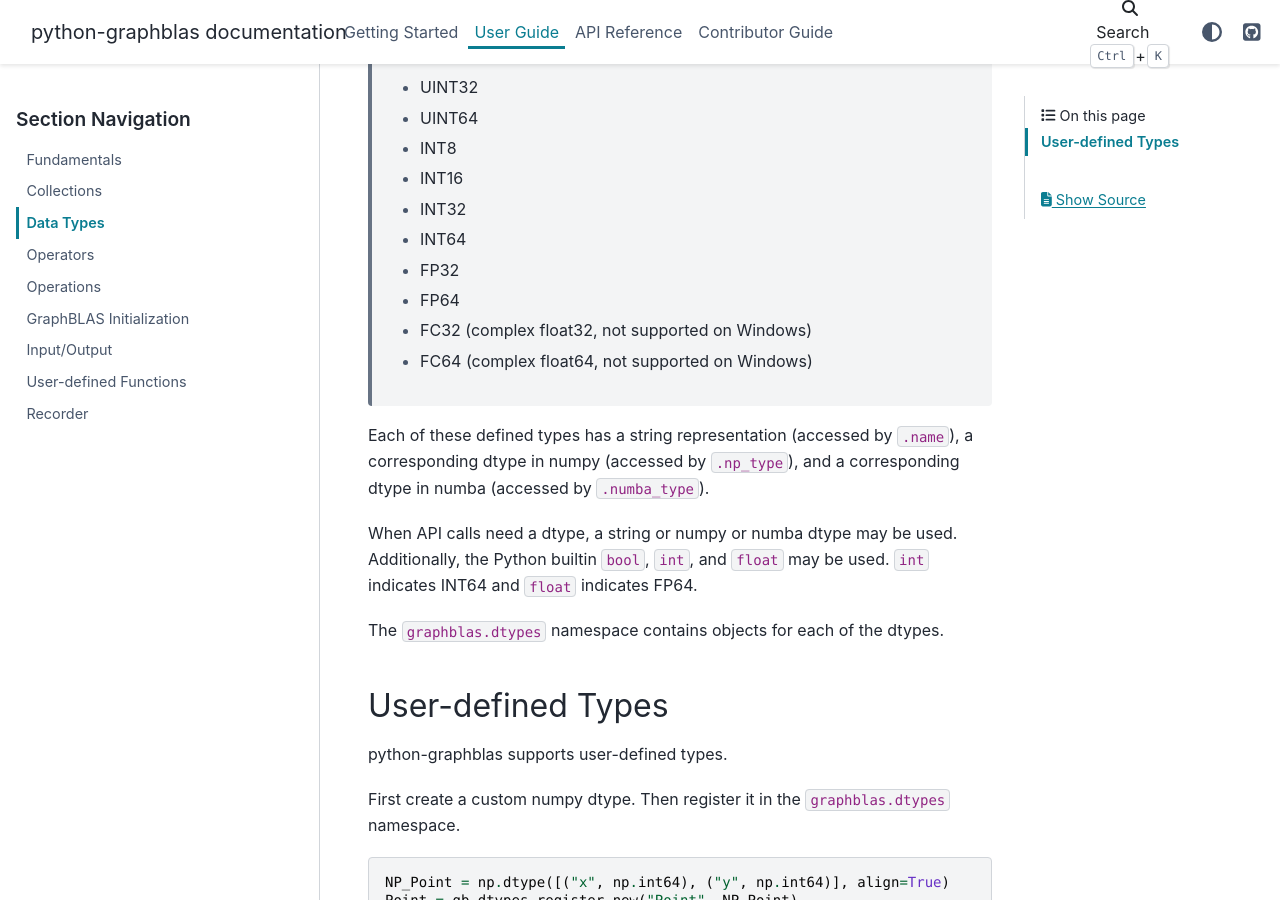
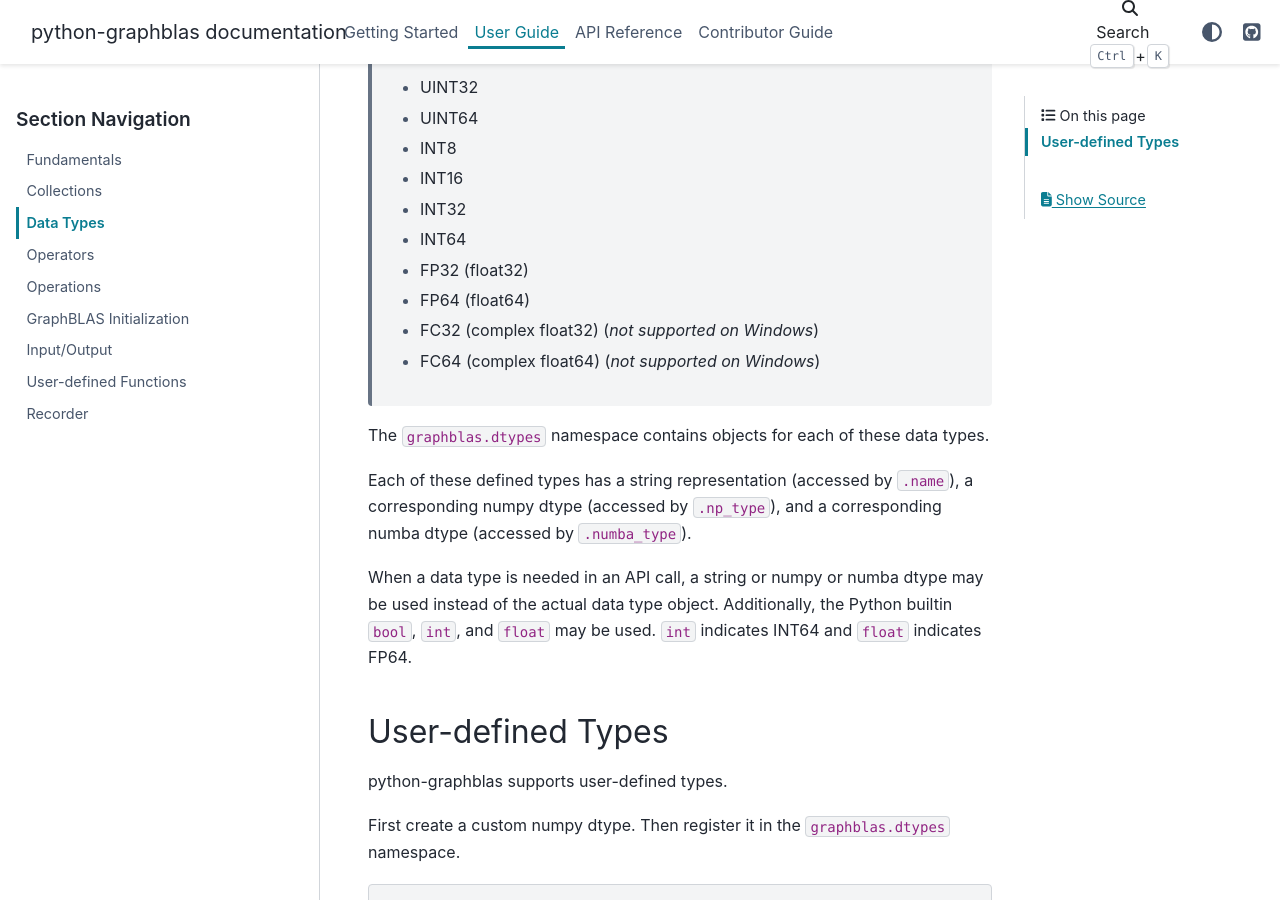
Before and after one commit to titisda/graph-python, a Sphinx documentation site: the page built from docs/user_guide/types.rst, in a window 1280 px wide and 900 px high, scrolled down 332 px. Built offline with Sphinx 7.4.7 and the PyData theme 0.15.4, drawn with Linux system fonts in a browser that asks for light colours.

Commit message:
Small fix for the docs (#273)

```diff
--- a/docs/user_guide/io.rst
+++ b/docs/user_guide/io.rst
@@ -37,9 +37,9 @@ array will match the collection dtype.
 
     >>> idx, vals = v.to_values()
     >>> idx
-    array([0, 1, 3], dtype=uint64)
+    array([1, 3, 6], dtype=uint64)
     >>> vals
-    array([4., 5., 6.])
+    array([2., 3., 4.])
 
 
 NetworkX
--- a/docs/user_guide/types.rst
+++ b/docs/user_guide/types.rst
@@ -15,20 +15,20 @@ Defined data types are:
   - INT16
   - INT32
   - INT64
-  - FP32
-  - FP64
-  - FC32 (complex float32, not supported on Windows)
-  - FC64 (complex float64, not supported on Windows)
+  - FP32 (float32)
+  - FP64 (float64)
+  - FC32 (complex float32) (*not supported on Windows*)
+  - FC64 (complex float64)  (*not supported on Windows*)
+
+The ``graphblas.dtypes`` namespace contains objects for each of these data types.
 
 Each of these defined types has a string representation (accessed by ``.name``),
-a corresponding dtype in numpy (accessed by ``.np_type``), and a corresponding
-dtype in numba (accessed by ``.numba_type``).
+a corresponding numpy dtype (accessed by ``.np_type``), and a corresponding
+numba dtype (accessed by ``.numba_type``).
 
-When API calls need a dtype, a string or numpy or numba dtype may be used.
-Additionally, the Python builtin ``bool``, ``int``, and ``float`` may be used.
-``int`` indicates INT64 and ``float`` indicates FP64.
-
-The ``graphblas.dtypes`` namespace contains objects for each of the dtypes.
+When a data type is needed in an API call, a string or numpy or numba dtype may be used
+instead of the actual data type object. Additionally, the Python builtin
+``bool``, ``int``, and ``float`` may be used. ``int`` indicates INT64 and ``float`` indicates FP64.
 
 User-defined Types
 ------------------
```
